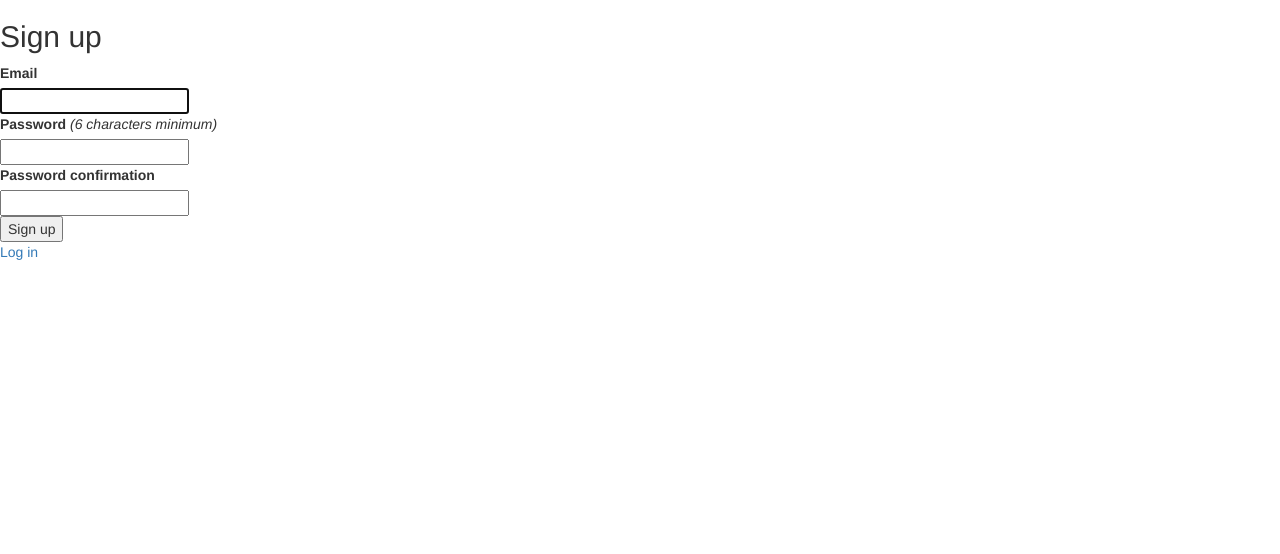
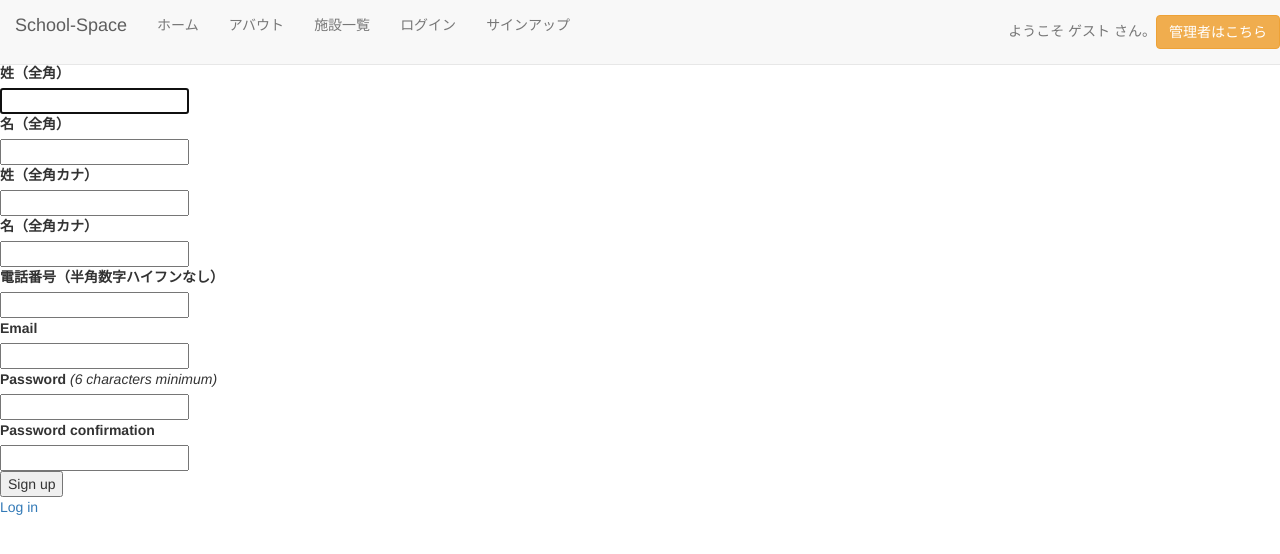
Before and after one commit to Shoriii/School-Space, a Rails app: page /customers/sign_up in a window 1280 px wide. Shown: the top 554 px of the page. Run offline with Rails 7, Linux system fonts and the light colour scheme; style sheets or scripts are compiled from the project's sources; parts of the project's set-up code (start-up, migrations or seed data) failed here and were passed over; some libraries are stand-ins or nearby versions.

Commit message:
ヘッダー追加

```diff
--- a/app/controllers/admins/customers_controller.rb
+++ b/app/controllers/admins/customers_controller.rb
@@ -3,7 +3,7 @@
 
   end
   def show
-
+    @customer = Customer.find(params[:id])
   end
   def edit
 
--- a/app/controllers/application_controller.rb
+++ b/app/controllers/application_controller.rb
@@ -1,2 +1,31 @@
 class ApplicationController < ActionController::Base
+  before_action :configure_permitted_parameters, if: :devise_controller?
+
+
+
+protected
+  def configure_permitted_parameters
+    devise_parameter_sanitizer.permit(:sign_up, keys: [:last_name, :first_name, :kana_last_name, :kana_first_name, :telephone, :email])
+  end
+  # ログイン後に遷移するpathを設定
+  def after_sign_in_path_for(resource)
+    if resource.instance_of?(Admins)
+      admins_facilities_path
+    elsif resource.instance_of?(Customer)
+      root_path
+    else
+      root_path
+    end
+  end
+
+  # ログアウト後に遷移するpathを設定
+  def after_sign_out_path_for(resource)
+    if resource == :admins
+      admins_facilities_path
+    elsif resource == :customer
+      root_path
+    else
+      root_path
+    end
+  end
 end
--- a/app/controllers/customers_controller.rb
+++ b/app/controllers/customers_controller.rb
@@ -1,6 +1,6 @@
 class CustomersController < ApplicationController
   def show
-
+    @customer = Customer.find(params[:id])
   end
   def edit
 
--- a/app/views/admins/registrations/new.html.erb
+++ b/app/views/admins/registrations/new.html.erb
@@ -2,6 +2,7 @@
 
 <%= form_for(resource, as: resource_name, url: registration_path(resource_name)) do |f| %>
   <%= render "devise/shared/error_messages", resource: resource %>
+
 
   <div class="field">
     <%= f.label :email %><br />
--- a/app/views/customers/registrations/new.html.erb
+++ b/app/views/customers/registrations/new.html.erb
@@ -2,6 +2,31 @@
 
 <%= form_for(resource, as: resource_name, url: registration_path(resource_name)) do |f| %>
   <%= render "devise/shared/error_messages", resource: resource %>
+
+   <div class="field">
+    <%= f.label :姓（全角）%><br />
+    <%= f.text_field :last_name, autofocus: true, autocomplete: "last_name" %>
+  </div>
+
+  <div class="field">
+    <%= f.label :名（全角）%><br />
+    <%= f.text_field :first_name, autofocus: true, autocomplete: "fast_name" %>
+  </div>
+
+  <div class="field">
+    <%= f.label :姓（全角カナ）  %><br />
+    <%= f.text_field :kana_last_name, autofocus: true, autocomplete: "kana_last_name" %>
+  </div>
+
+  <div class="field">
+    <%= f.label :名（全角カナ） %><br />
+    <%= f.text_field :kana_first_name, autofocus: true, autocomplete: "kana_first_name" %>
+  </div>
+
+  <div class="field">
+    <%= f.label :電話番号（半角数字ハイフンなし） %><br />
+    <%= f.text_field :telephone, autofocus: true, autocomplete: "telephone" %>
+  </div>
 
   <div class="field">
     <%= f.label :email %><br />
--- a/app/views/layouts/application.html.erb
+++ b/app/views/layouts/application.html.erb
@@ -10,6 +10,53 @@
   </head>
 
   <body data-turbolinks="false">
+   <header>
+      <nav class="navbar navbar-default navbar-fixed-top">
+        <div class="container-fluid">
+          <div class="navbar-header">
+              <a class="navbar-brand" href="#">
+                School-Space
+              </a>
+            </div>
+              <% if customer_signed_in? && request.fullpath.index("/admins/") == nil %>
+            <div class="collapse navbar-collapse" id="navbarEexample8">
+                <ul class="nav navbar-nav">
+                  <li><%= link_to "ホーム", root_path %></li>
+                  <li><%= link_to "アバウト", homes_about_path %></li>
+                  <li><%= link_to "施設一覧", facilities_path %></li>
+                  <li><%= link_to "マイページ" %></li>
+                  <li><%= link_to "ログアウト", destroy_customer_session_path, method: :delete %></li>
+                </ul>
+                  <p class="navbar-text navbar-right">ようこそ <%= current_customer.last_name + current_customer.first_name %> さん。<%= link_to "管理者はこちら", admin_session_path, class:'btn btn-warning' %>
+                  </p>
+            </div>
+            <% else %>
+            <div class="collapse navbar-collapse" id="navbarEexample8">
+                <ul class="nav navbar-nav">
+                  <li><%= link_to "ホーム", root_path %></li>
+                  <li><%= link_to "アバウト", homes_about_path %></li>
+                  <li><%= link_to "施設一覧", facilities_path %></li>
+                  <li><%= link_to "ログイン", new_customer_session_path %></li>
+                  <li><%= link_to "サインアップ", new_customer_registration_path %></li>
+                </ul>
+                   <p class="navbar-text navbar-right">ようこそ ゲスト さん。<%= link_to "管理者はこちら", admin_session_path, class:'btn btn-warning' %>
+                  </p>
+            </div>
+            <% end %>
+            <% if admin_signed_in? %>
+            <div class="collapse navbar-collapse" id="navbarEexample8">
+                <ul class="nav navbar-nav">
+                  <li><%= link_to "ホーム", facilities_path %></li>
+                  <li><%= link_to "施設一覧", facilities_path %></li>
+                  <li><%= link_to "会員一覧", admins_cusomers_path %></li>
+                  <li><%= link_to "予約一覧", admins_events_path %></li>
+                  <li><%= link_to "ログアウト", destroy_admins_session_path, method: :delete %></li></li>
+                </ul>
+            </div>
+            <% end %>
+        </div>
+      </nav>
+    </header>
     <%= yield %>
   </body>
 </html>
--- a/config/routes.rb
+++ b/config/routes.rb
@@ -18,7 +18,9 @@
     resources :categories, only: [:index,:create,:edit,:update]
     resources :events, only: [:index]
   end
+
   ##会員側
+  root to: 'homes#top'
   resources :customers, only: [:show, :edit, :update, :destroy] do
     member do
       get 'withdraw'
@@ -32,7 +34,6 @@
   end
   resources :facilities, only: [:index,:show]
 
-  root to: 'homes#top'
   get 'homes/about' => 'homes#about'
 
 end
```
